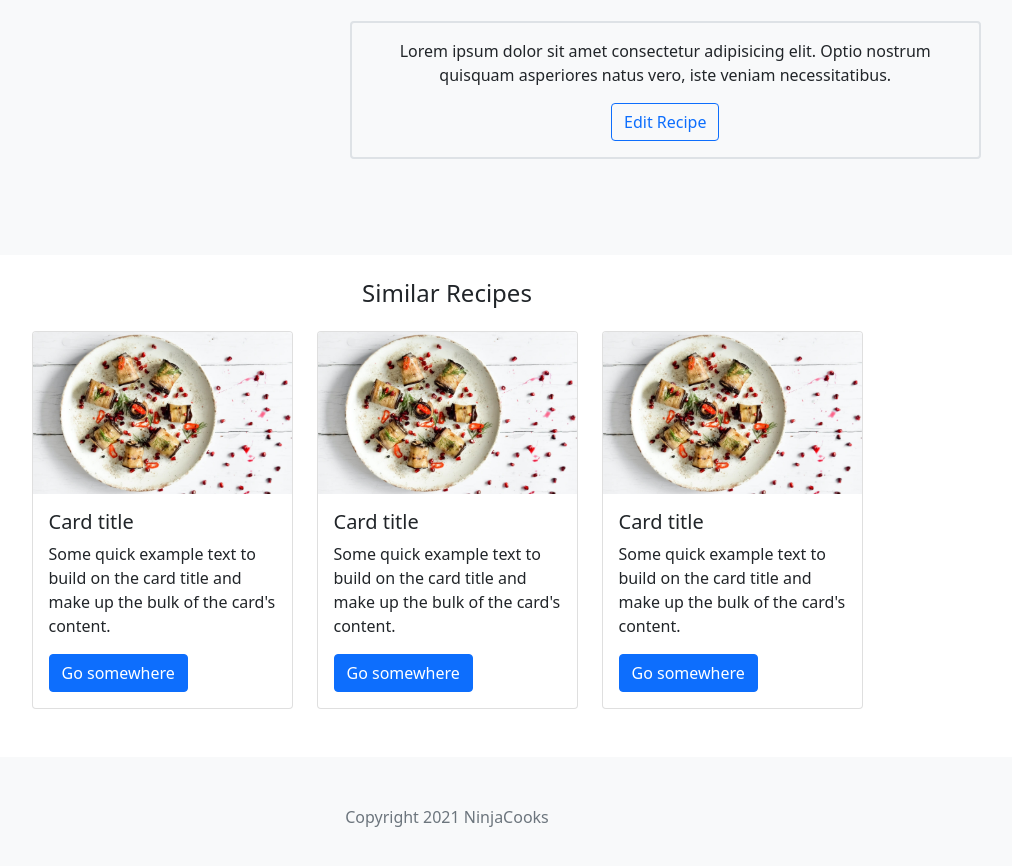
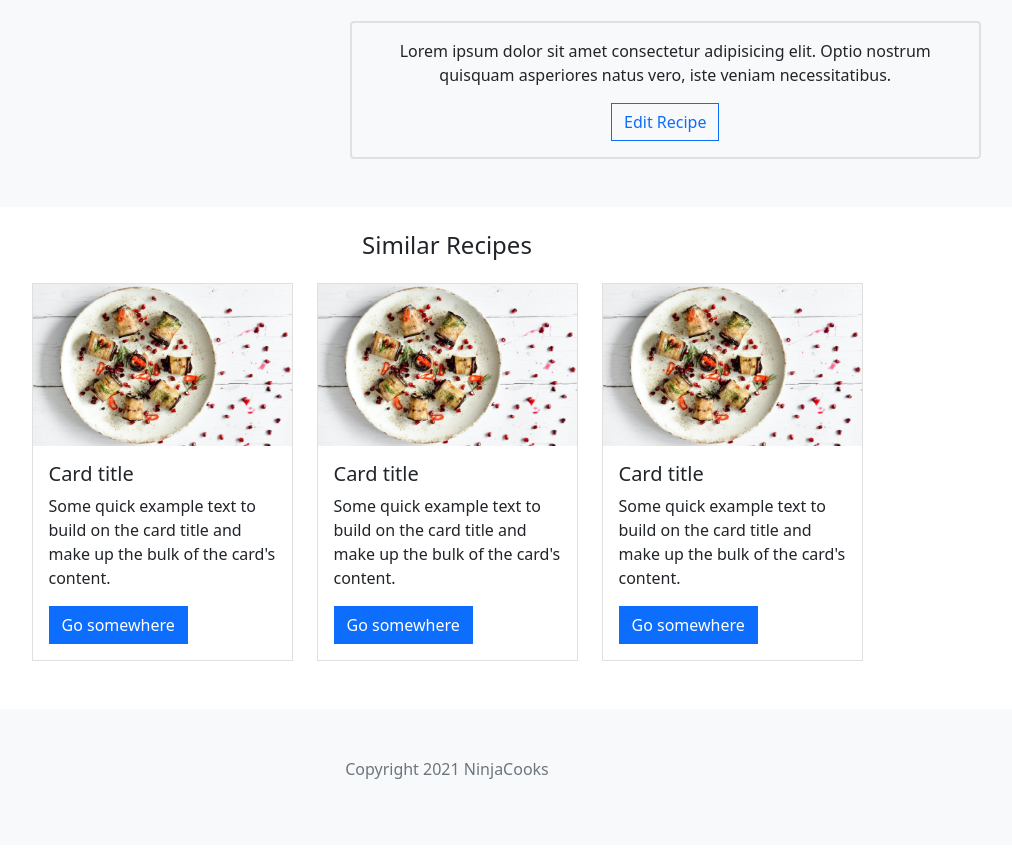
Before and after one commit to iamshaunjp/Customizing-Bootstrap-5, a website: page index.html in a window 1280 px wide. Shown: the part 1022-1888 px from the top of the page, without its empty margins (193-1205 px from the left). After the commit the page ends 1867 px from the top, so only its background shows below. Drawn offline with nearby package versions, Linux system fonts and the light colour scheme.

Commit message:
lesson-4

```diff
--- a/index.html
+++ b/index.html
@@ -109,7 +109,7 @@
 
   <!-- similar dishes -->
   <section class="d-none d-lg-block" id="similar">
-    <div class="container-md bg-white pt-4 mb-5">
+    <div class="container-md bg-white pt-4 mb-5 mt-n5">
       <h4 class="text-center mb-4">Similar Recipes</h4>
       <div class="row g-4 justify-content-center">
         <div class="col-lg-4 col-xl-3">
--- a/sass/main.scss
+++ b/sass/main.scss
@@ -1,6 +1,8 @@
-// .custom {
-//   color: red;
-// }
+// global variables
+$enable-rounded: false;
+$enable-button-pointers: false;
+$enable-negative-margins: true;
+$enable-smooth-scroll: false;
 
 // import bootstrap whole sass lib
 @import "../node_modules/bootstrap/scss/bootstrap";
```
Also changed, not shown: css/main.min.css, 1 other file.
